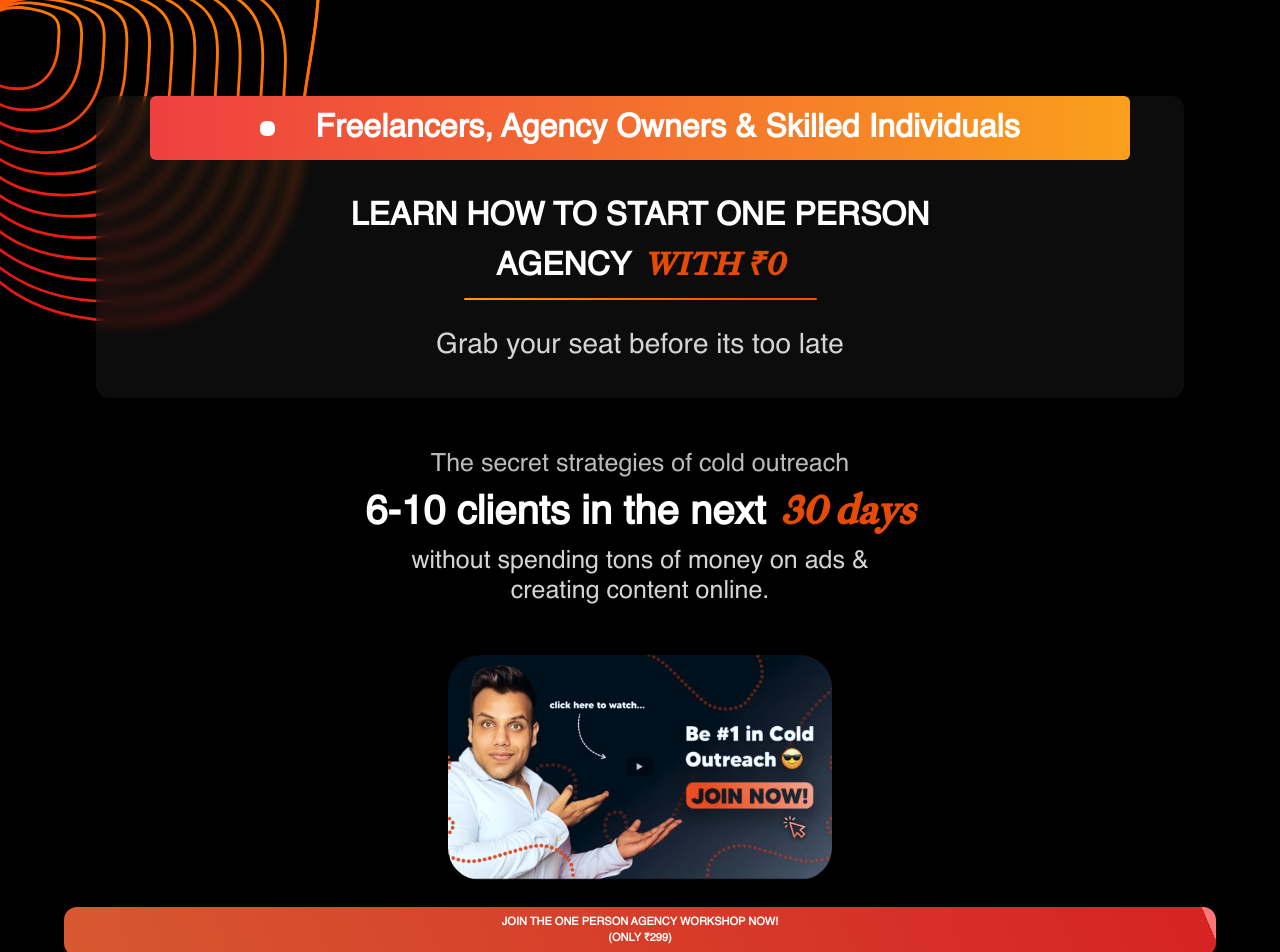
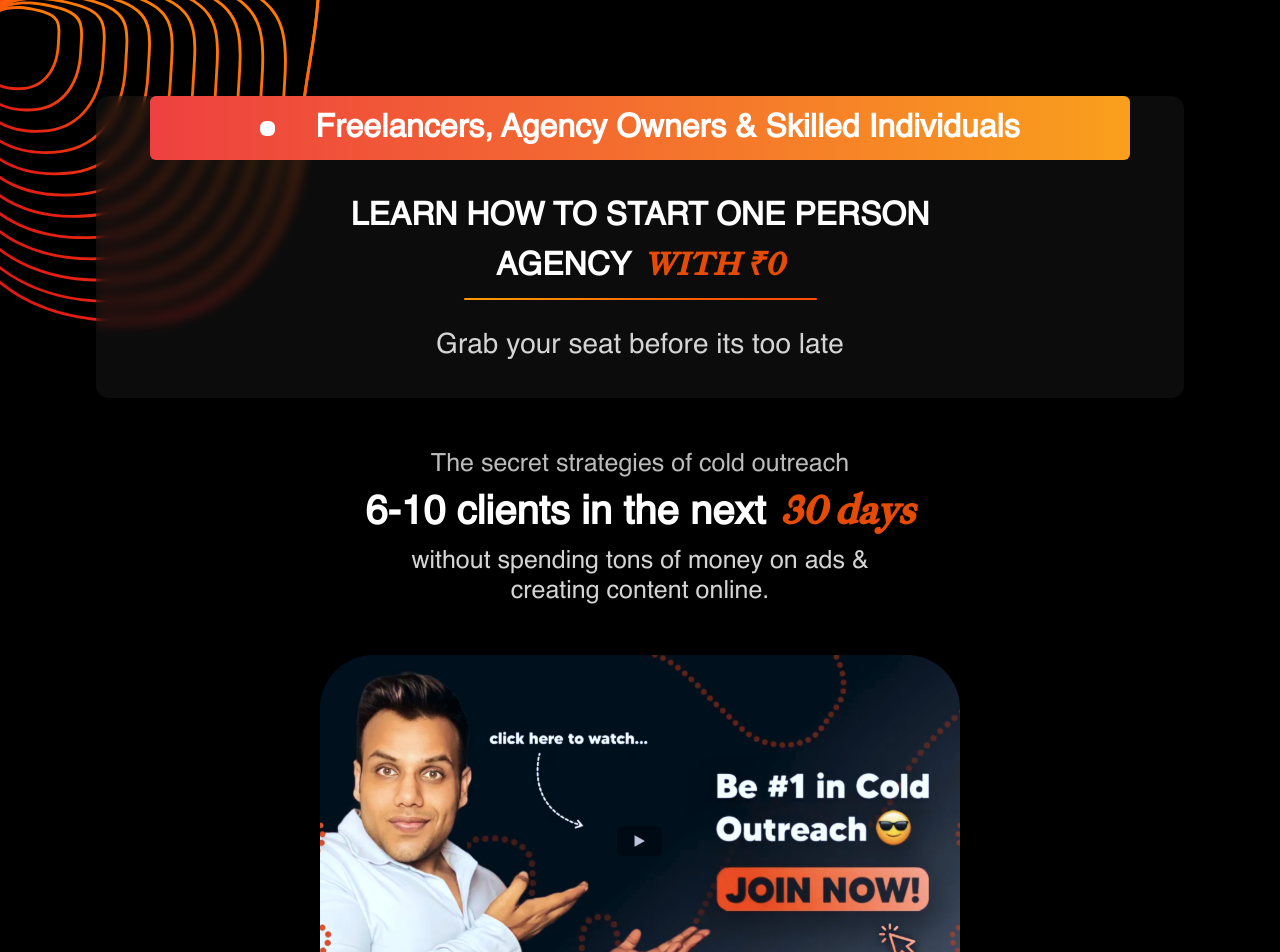
Before and after one commit to ShayanJamil519/uk-landing-page, a Next.js app: page / in a window 1280 px wide. Shown: the top 952 px of the page. Built offline with nearby package versions, Linux system fonts and the light colour scheme; a web font is replaced by a local one.

Commit message:
Join Now Section  Responsiveness Done

```diff
--- a/src/components/JoinNow.jsx
+++ b/src/components/JoinNow.jsx
@@ -17,12 +17,12 @@ const JoinNow = () => {
       )}
 
       <div className=" flex justify-center items-center">
-        <div className="w-[90%] min-h-[224px] lg:w-[30%] mx-auto   justify-center items-center flex  rounded-[32px] relative">
+        <div className="w-[90%]  min-h-[224px] lg:h-auto lg:w-[50%] mx-auto   justify-center items-center flex  rounded-[32px] relative">
           <img
             onClick={handleOpen}
             src="/image 5.svg"
             alt="logo"
-            className="absolute right-0 top-0 bottom-0  left-0 w-full  cursor-pointer  "
+            className="absolute right-0 top-0 bottom-0  left-0 sm:relative w-full   cursor-pointer  "
           />
           {/* <div className="cursor-pointer z-10 bg-[#000] rounded-md py-2 px-4">
           <IoMdPlay className="text-[#fff] text-[20px]" />
```
